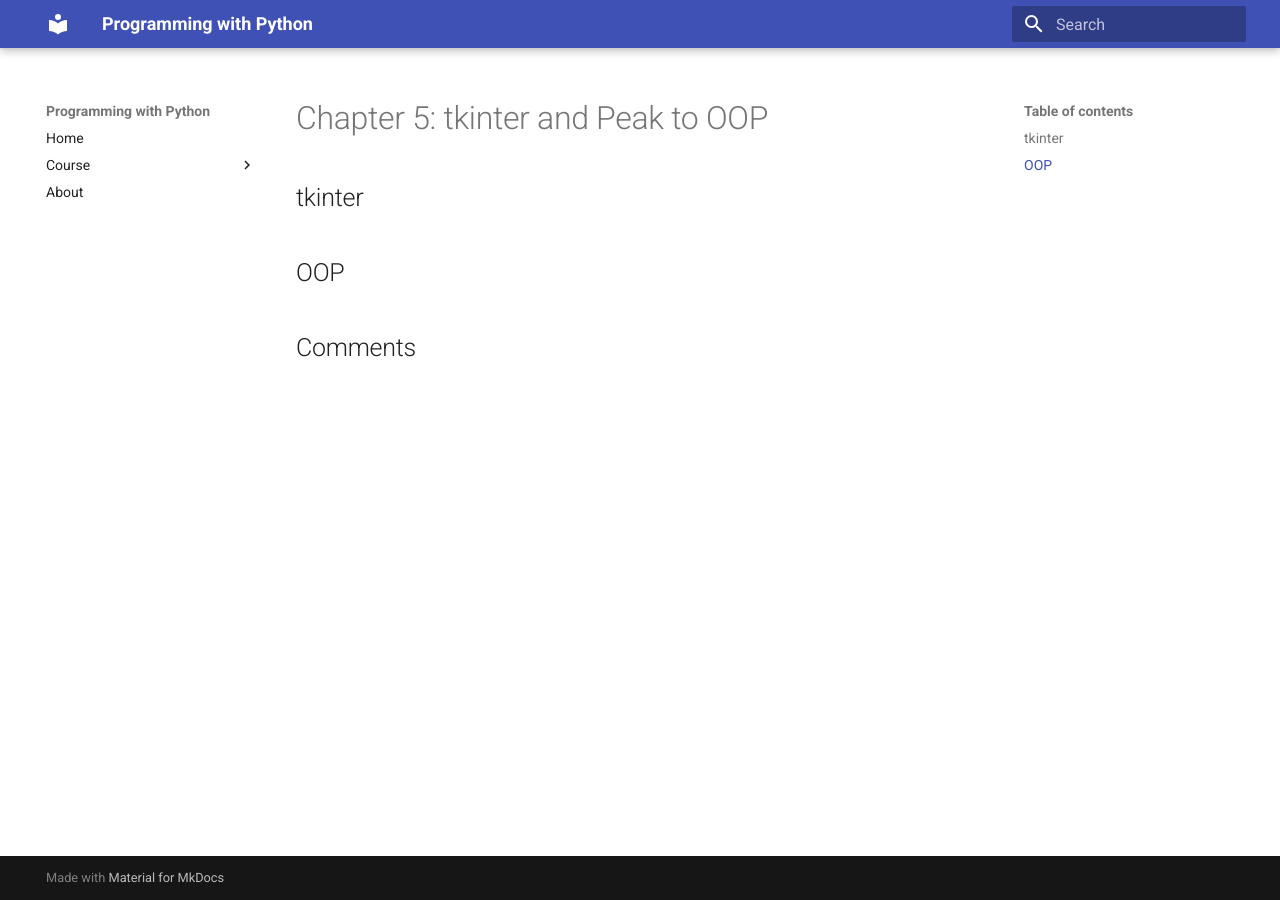
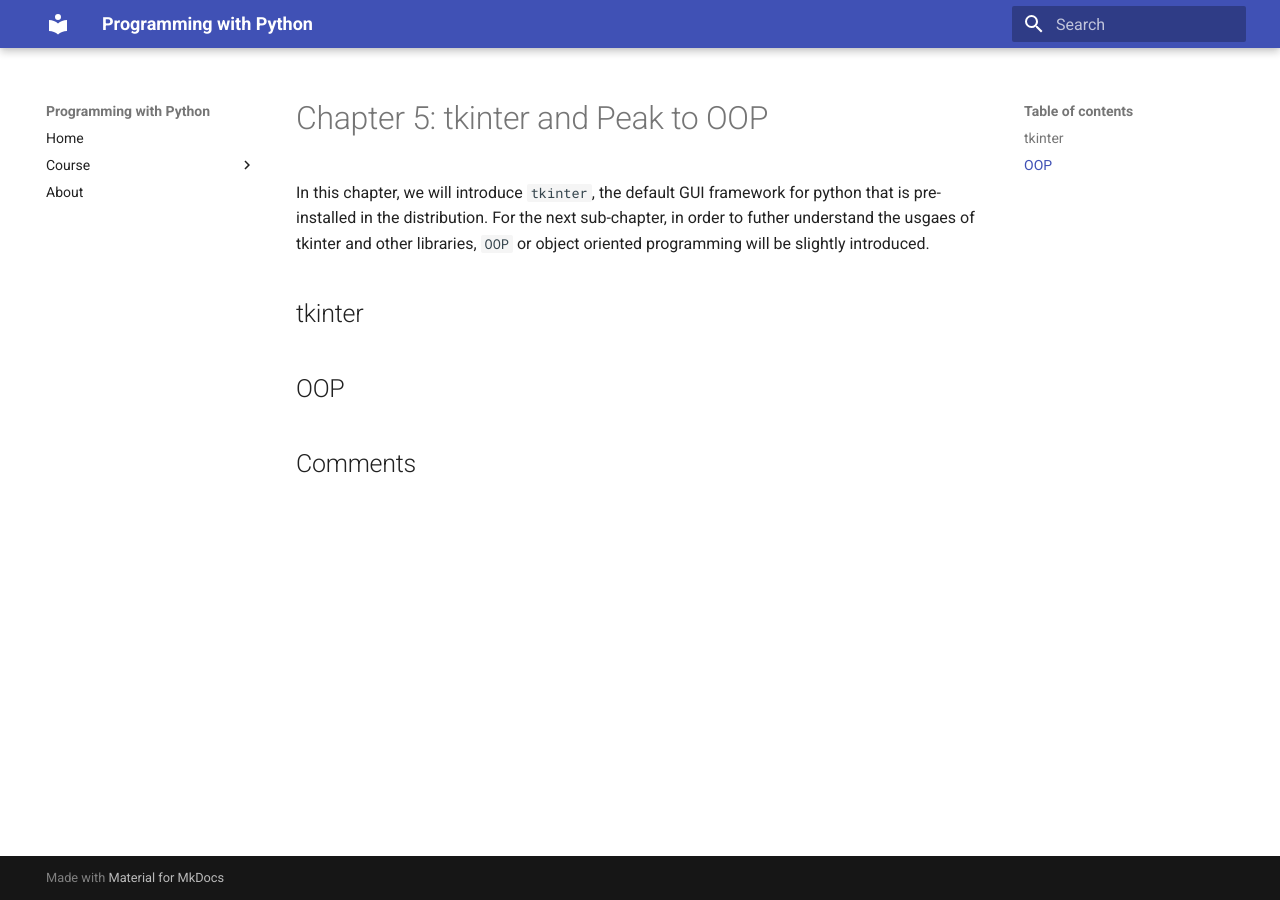
Before and after one commit to alexiusacademia/programming-with-python-course, an MkDocs documentation site: the page built from docs/course/chapter5.md, in a window 1280 px wide. Built offline with MkDocs 1.6.1 and Material for MkDocs 9.7.7, drawn with Linux system fonts in a browser that asks for light colours; comment, search, counter and statistics services are not loaded.

Commit message:
Chapter introduction

```diff
--- a/docs/course/chapter5.md
+++ b/docs/course/chapter5.md
@@ -4,6 +4,8 @@ comments: true
 
 # Chapter 5: tkinter and Peak to OOP
 
+In this chapter, we will introduce `tkinter`, the default GUI framework for python that is pre-installed in the distribution. For the next sub-chapter, in order to futher understand the usgaes of tkinter and other libraries, `OOP` or object oriented programming will be slightly introduced.
+
 ## tkinter
 
 ## OOP
```
